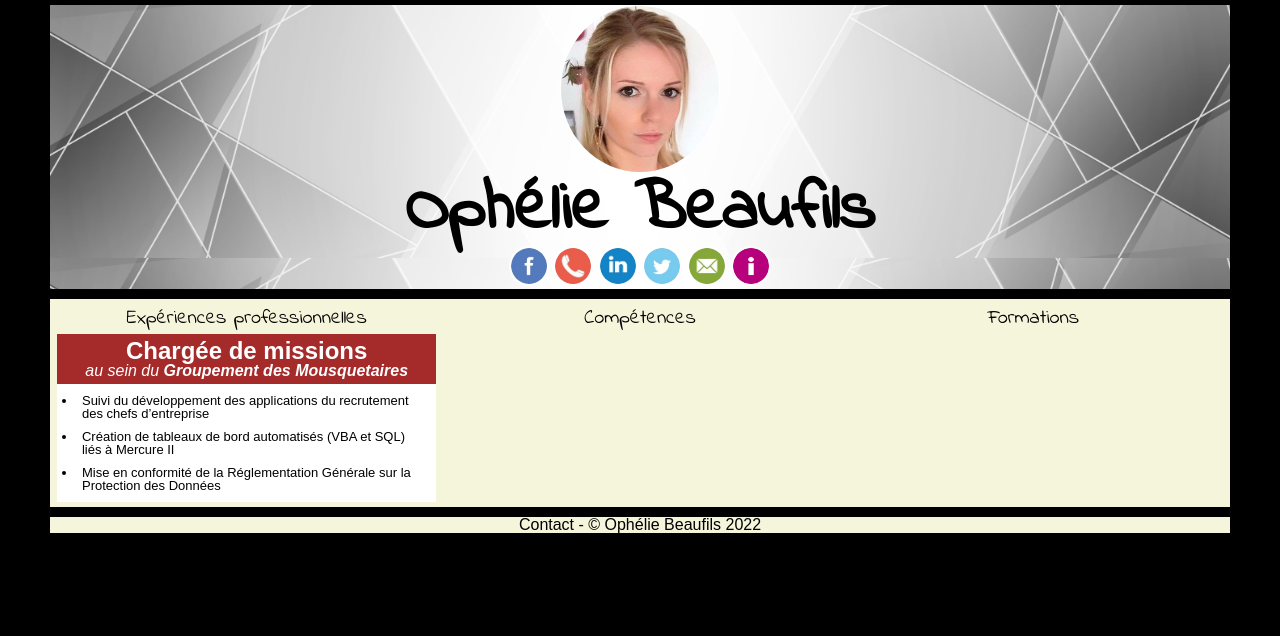
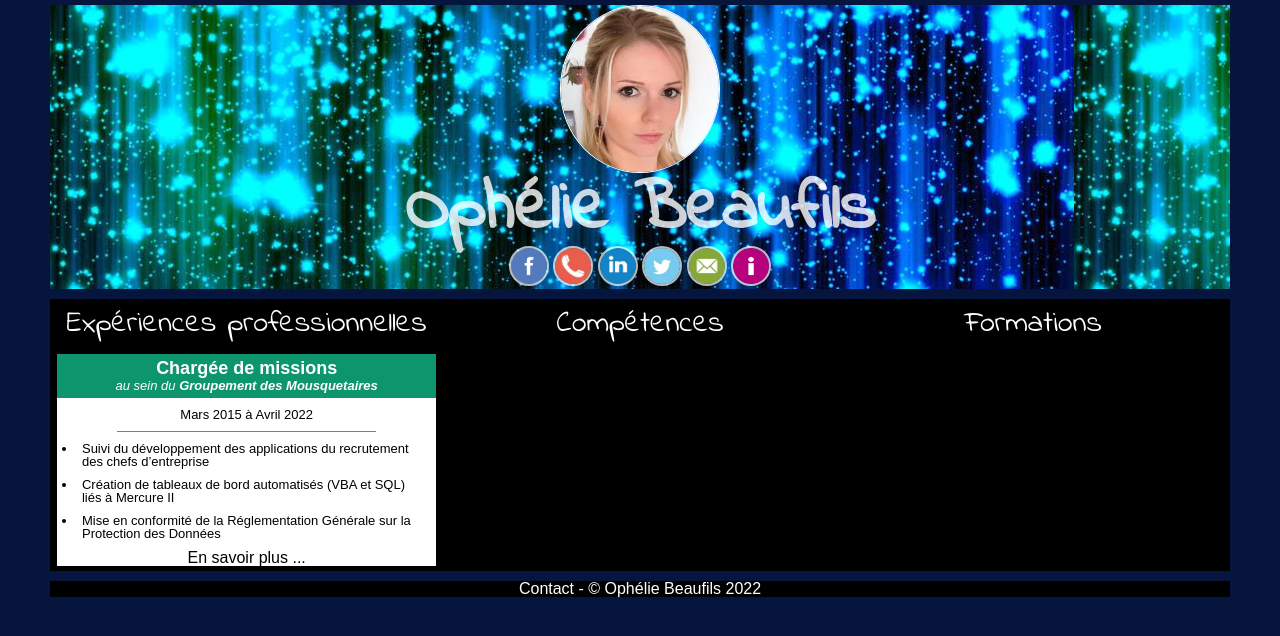
Before and after one commit to OphelieBeaufils/CV, a PHP site: page /html/index.html in a window 1280 px wide. Shown: the top 636 px of the page. Run offline with PHP 8.4, Linux system fonts and the light colour scheme.

Commit message:
WIP - version 5

```diff
--- a/css/style.css
+++ b/css/style.css
@@ -1,5 +1,5 @@
 body{
-    background-color: rgb(0, 0, 0);
+    background-color: #06153d;
     text-align: center;
     font-family: Arial, Helvetica, sans-serif;
     color: black;
@@ -7,9 +7,8 @@ body{
 
 /* En-tête avec mes informations */
 header{
-    background-image: url(../images/fond-site-tarsus.jpg);
+    background-image: url(../images/90af6fac8fe7ba388ed4b87e6c050959.jpg);
     object-fit: cover;
-    background-size: 100%;
     margin: 5px 50px;
 }
 .myphoto{
@@ -21,6 +20,7 @@ h1{
     font-family: 'Indie Flower', cursive;
     font-size: 70px;
     font-weight: bold;
+    color:rgba(255, 255, 255, 0.8)
 
 }
 .liens > a > img{
@@ -36,7 +36,7 @@ main{
     display: flex;
     justify-content: space-around;
     margin: 10px 50px;
-    background-color: beige;
+    background-color: black;
 }
 .section-pro {
     background-color: white;
@@ -46,27 +46,37 @@ main > section{
 }
 h2{
     font-family: 'Indie Flower', cursive;
-    font-size: 20px;
-    padding: 5px;
+    font-size: 30px;
+    padding-top: 5px;
+    padding-bottom: 15px;
+    color: white;
 }
 main > section {
     color: black;
     padding: 5px;
 }
 .missions{
-    background-color: brown;
+    background-color: #0d966d;
     color: white;
     padding: 5px;
 }
 h3{
-    font-size: x-large;
+    font-size: large;
     font-weight: bold;
 }
 em{
     font-style: italic;
+    font-size: small;
 }
 strong{
     font-weight: bold;
+    font-size: small;
+}
+.dates{
+    font-size: small;
+    border-bottom: 1px solid grey;
+    padding: 10px 0px 10px 0;
+    margin: 0 60px;
 }
 
 /* Listes des tâches expériences professionnelles */
@@ -80,7 +90,7 @@ strong{
     padding: 5px;
 }
 footer{
-    background-color: beige;
-    color: black;
+    background-color: black;
+    color: white;
     margin: 5px 50px;
 }
--- a/html/index.html
+++ b/html/index.html
@@ -20,12 +20,12 @@
 
         <!-- Liens -->
         <div class="liens">
-            <a href="https://www.facebook.com/opheliebeaufils"><img src="../images/facebook.jpg" alt="facebook"></a>
-            <a href="#"><img src="../images/telephone.jpg" alt="telephone"></a>
-            <a href="www.linkedin.com/in/ophélie-beaufils-852789172"><img src="../images/linkedin.jpg" alt="linkedin"></a>
-            <a href="https://twitter.com/"><img src="../images/twitter.jpg" alt="twitter"></a>
-            <a href="mailto:ophelie.beaufils@outlook.com"><img src="../images/mail.jpg" alt="email"></a>
-            <a href="#"><img src="../images/infos.jpg" alt=""></a>
+            <a href="https://www.facebook.com/opheliebeaufils" target="_blank"><img src="../images/facebook.jpg" alt="facebook"></a>
+            <a href="#" target="_blank"><img src="../images/telephone.jpg" alt="telephone"></a>
+            <a href="www.linkedin.com/in/ophélie-beaufils-852789172" target="_blank"><img src="../images/linkedin.jpg" alt="linkedin"></a>
+            <a href="https://twitter.com/" target="_blank"><img src="../images/twitter.jpg" alt="twitter"></a>
+            <a href="mailto:ophelie.beaufils@outlook.com" target="_blank"><img src="../images/mail.jpg" alt="email"></a>
+            <a href="#" target="_blank"><img src="../images/infos.jpg" alt=""></a>
         </div>
 
     </header>
@@ -41,11 +41,13 @@
                         <h3>Chargée de missions</h3>
                         <h4><em>au sein du <strong>Groupement des Mousquetaires</strong></em></h4>
                     </div>
+                    <p class="dates">Mars 2015 à Avril 2022</p>
                         <ul>
                             <li>Suivi du développement des applications du recrutement des chefs d’entreprise</li>
                             <li>Création de tableaux de bord automatisés (VBA et SQL) liés à Mercure II</li>
                             <li>Mise en conformité de la Réglementation Générale sur la Protection des Données</li>
                         </ul>
+                    <p><a href=""">En savoir plus ...</a> </p>
                 </div>
             </section>
             <section>
@@ -61,7 +63,7 @@
             </section>
         </main>
     <footer>
-        <p><a href="mailto:ophelie.beaufils@outlook.com">Contact</a> - &copy; Ophélie Beaufils 2022</p>
+        <p><a href="mailto:ophelie.beaufils@outlook.com" target="_blank">Contact</a> - &copy; Ophélie Beaufils 2022</p>
     </footer>
 
 </body>
```
Also changed, not shown: images/90af6fac8fe7ba388ed4b87e6c050959.jpg (added), images/Internet_Vector_Graphics_web_583836_1280x853.jpg (added), images/fond-technologie.jpg.webp (added).
